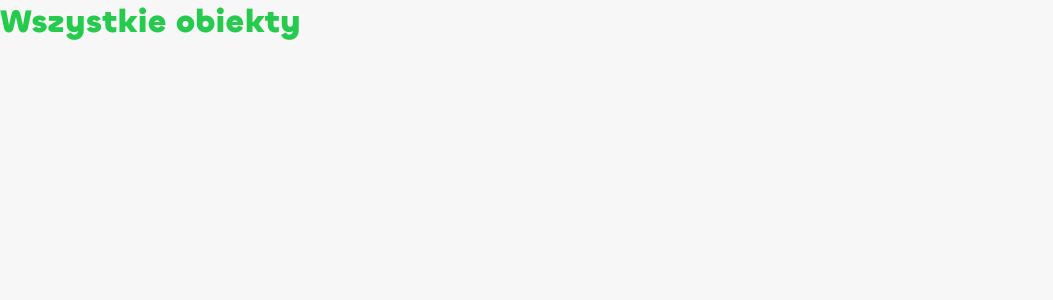
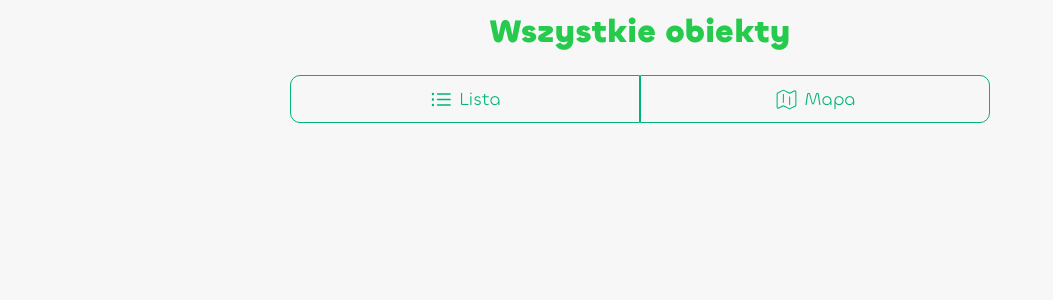
Before and after one commit to KarolG99/sports-facilities-frontend, a React (Create React App) app: page / in a window 1280 px wide. Shown: the top 300 px of the page, without its empty margins (0-1053 px from the left). Built offline with nearby package versions, Linux system fonts and the light colour scheme.

Commit message:
Add toggle button

```diff
--- /dev/null
+++ b/src/components/atoms/ToggleButton.tsx
@@ -0,0 +1,69 @@
+import dictionary from "../../dictionaries/pages.json";
+
+import { ReactComponent as ListIcon } from "../../assets/icons/list.svg";
+import { ReactComponent as MapIcon } from "../../assets/icons/map.svg";
+import { styled } from "styled-components";
+
+const ToggleButton = () => {
+  const toggleButtonDictionary = dictionary.home.toggleButton;
+
+  return (
+    <StyledToggleWrapper>
+      <StyledButton>
+        <ListIcon />
+        <span>{toggleButtonDictionary.option1.name}</span>
+      </StyledButton>
+      <StyledButton>
+        <MapIcon />
+        <span>{toggleButtonDictionary.option2.name}</span>
+      </StyledButton>
+    </StyledToggleWrapper>
+  );
+};
+
+const StyledToggleWrapper = styled.div`
+  display: flex;
+  justify-content: space-evenly;
+  align-items: center;
+  width: 95%;
+  max-width: 700px;
+  margin: 20px auto;
+`;
+
+const StyledButton = styled.button`
+  background-color: transparent;
+  border: 1px solid ${({ theme }) => theme.colors.toggleText};
+  font-size: ${({ theme }) => theme.fontSizes.toggleOption};
+  color: ${({ theme }) => theme.colors.toggleText};
+  display: flex;
+  justify-content: center;
+  align-items: center;
+  width: 100%;
+  padding: 10px;
+  cursor: pointer;
+
+  span {
+    margin-left: 5px;
+  }
+
+  &:first-child {
+    border-radius: 10px 0 0 10px;
+  }
+  &:last-child {
+    border-radius: 0 10px 10px 0;
+  }
+  &:focus {
+    background-color: ${({ theme }) => theme.colors.activeToggleItem};
+    font-weight: 600;
+    svg {
+      stroke-width: 2px;
+    }
+  }
+
+  svg {
+    width: 25px;
+    display: block;
+  }
+`;
+
+export default ToggleButton;
--- a/src/dictionaries/pages.json
+++ b/src/dictionaries/pages.json
@@ -1,5 +1,13 @@
 {
   "home": {
-    "title": "Wszystkie obiekty"
+    "title": "Wszystkie obiekty",
+    "toggleButton": {
+      "option1": {
+        "name": "Lista"
+      },
+      "option2": {
+        "name": "Mapa"
+      }
+    }
   }
 }
--- a/src/pages/HomePage.tsx
+++ b/src/pages/HomePage.tsx
@@ -3,20 +3,23 @@ import { styled } from "styled-components";
 import Heading from "../components/atoms/Heading";
 
 import dictionary from "../dictionaries/pages.json";
+import ToggleButton from "../components/atoms/ToggleButton";
 
 const HomePage = () => {
   const homeDictionary = dictionary.home;
   return (
     <StyledMain>
       <Heading level={1} title={homeDictionary.title} />
+      <ToggleButton />
     </StyledMain>
   );
 };
 
 const StyledMain = styled.main`
   h1 {
-    margin: 0;
+    margin: 10px auto;
     padding: 0;
+    width: fit-content;
   }
 `;
 
--- a/src/styles/theme.ts
+++ b/src/styles/theme.ts
@@ -12,6 +12,7 @@ export const theme = {
     heading3: "24px",
     heading4: "20px",
     heading5: "16px",
-    heading6: "14px"
+    heading6: "14px",
+    toggleOption: "18px"
   },
 };
```
Also changed, not shown: src/assets/icons/list.svg (added), src/assets/icons/map.svg (added).
